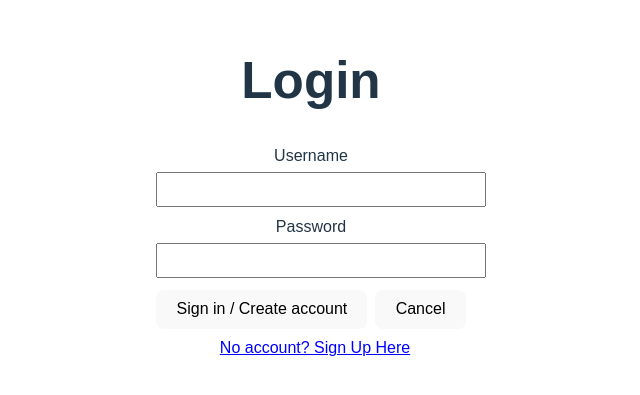
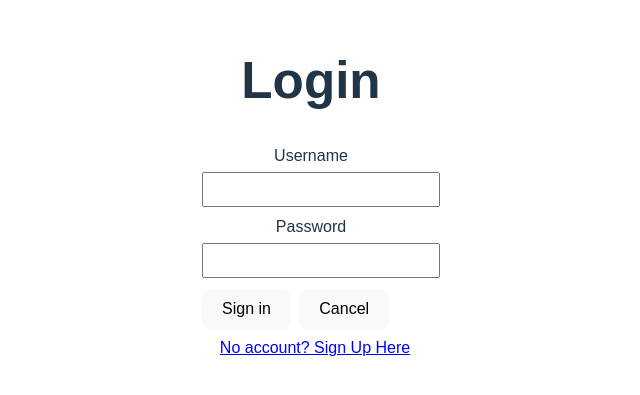
Before and after one commit to Zulu05/CS35L_Proj, a React (Vite) app: page /login in a window 1280 px wide. Shown: the part 207-602 px from the top of the page, without its empty margins (329-969 px from the left). Built offline with nearby package versions, Linux system fonts and the light colour scheme.

Commit message:
Changed buttons to say either sign in or create account (instead of both)

```diff
--- a/src/components/Pages/loginPage.tsx
+++ b/src/components/Pages/loginPage.tsx
@@ -114,7 +114,7 @@ export default function LoginPage() {
 
         <div style={{ display: 'flex', gap: 8 }}>
           <button type="submit" disabled={loading}>
-            {loading ? 'Signing in...' : 'Sign in / Create account'}
+            {loading ? 'Signing in...' : 'Sign in'}
           </button>
           <button type="button" onClick={() => navigate('/')} disabled={loading}>
             Cancel
--- a/src/components/Pages/signUpPage.tsx
+++ b/src/components/Pages/signUpPage.tsx
@@ -121,7 +121,7 @@ export default function SignUpPage() {
 
         <div style={{ display: 'flex', gap: 8 }}>
           <button type="submit" disabled={loading}>
-            {loading ? 'Signing in...' : 'Sign in / Create account'}
+            {loading ? 'Signing in...' : 'Create account'}
           </button>
           <button type="button" onClick={() => navigate('/')} disabled={loading}>
             Cancel
```
